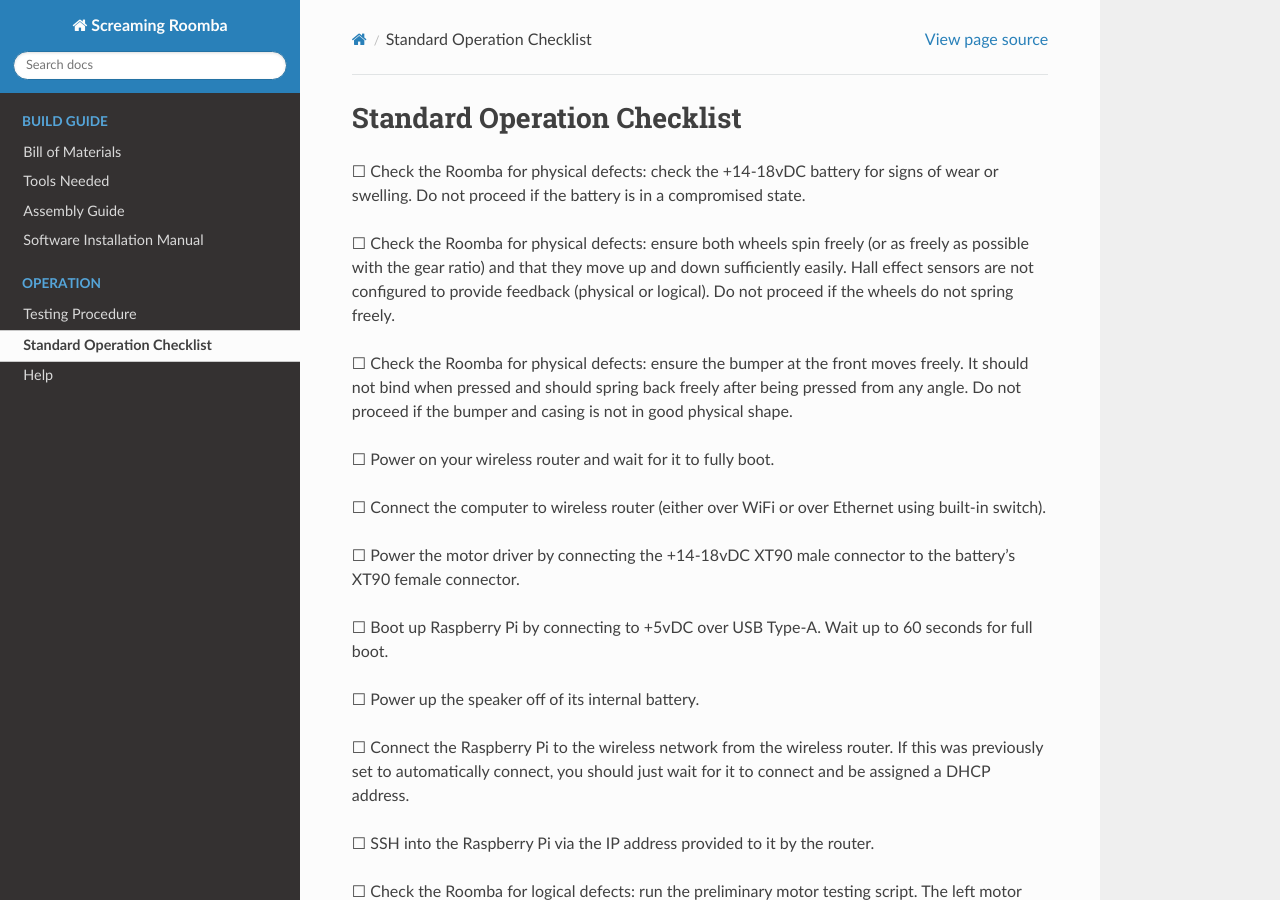
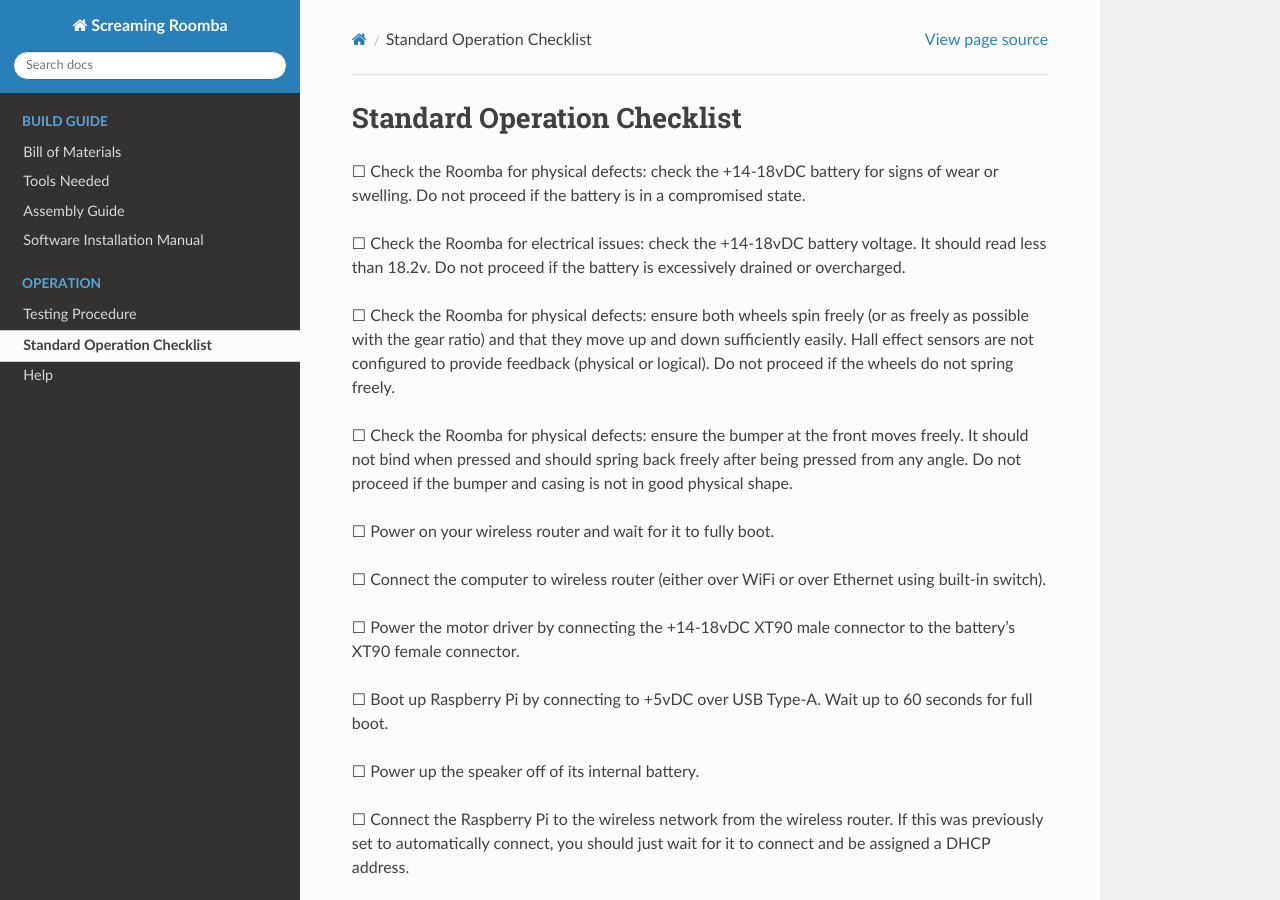
Before and after one commit to kim3-sudo/screamingroomba, a Sphinx documentation site: the page built from docs/operation/checklist.rst, in a window 1280 px wide and 900 px high. Built offline with Sphinx 7.4.7 and the Read the Docs theme 2.0.0, drawn with Linux system fonts in a browser that asks for light colours.

Commit message:
Update checklist and version number

```diff
--- a/docs/conf.py
+++ b/docs/conf.py
@@ -22,7 +22,7 @@ copyright = '2020, Sejin Kim'
 author = 'Sejin Kim'
 
 # The full version, including alpha/beta/rc tags
-release = 'alpha 0.2020.2.2'
+release = 'alpha 0.2020.2.3'
 
 
 # -- General configuration ---------------------------------------------------
--- a/docs/operation/checklist.rst
+++ b/docs/operation/checklist.rst
@@ -2,6 +2,8 @@ Standard Operation Checklist
 ----------------------------
 
 ☐ Check the Roomba for physical defects: check the +14-18vDC battery for signs of wear or swelling. Do not proceed if the battery is in a compromised state.
+
+☐ Check the Roomba for electrical issues: check the +14-18vDC battery voltage. It should read less than 18.2v. Do not proceed if the battery is excessively drained or overcharged.
 
 ☐ Check the Roomba for physical defects: ensure both wheels spin freely (or as freely as possible with the gear ratio) and that they move up and down sufficiently easily. Hall effect sensors are not configured to provide feedback (physical or logical). Do not proceed if the wheels do not spring freely.
 
```
